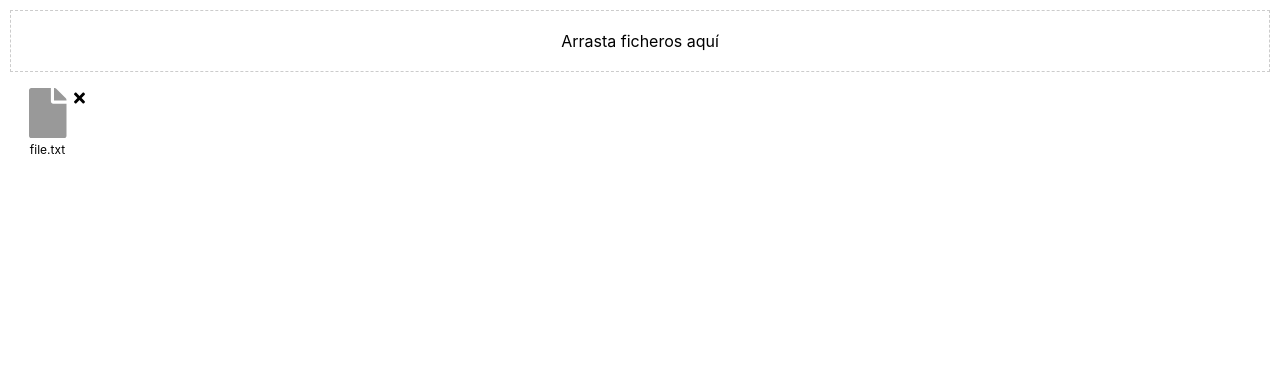
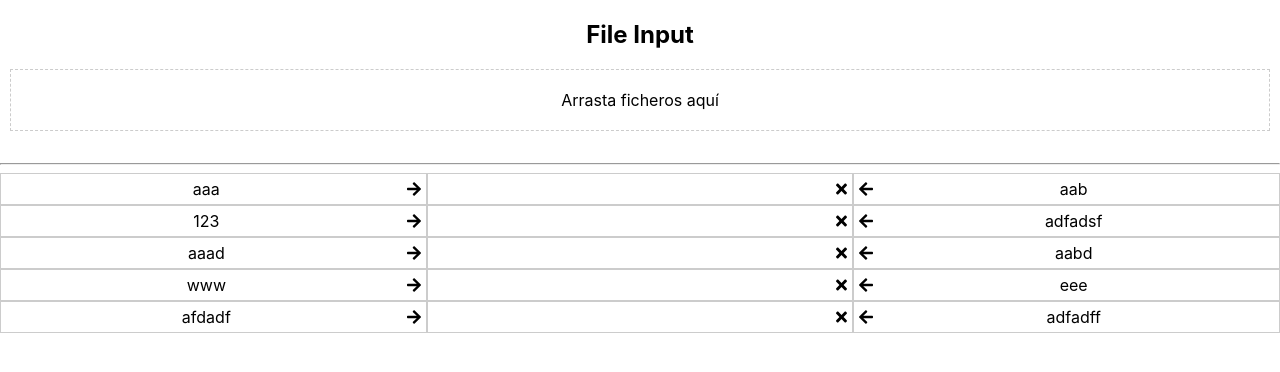
Before and after one commit to jesusgm/react-components, a React (Create React App) app: page / in a window 1280 px wide. Shown: the top 372 px of the page. Built offline with nearby package versions, Linux system fonts and the light colour scheme.

Commit message:
Se añade componente de resolución de conflictos

```diff
--- a/package.json
+++ b/package.json
@@ -10,7 +10,9 @@
     "npm": "^6.8.0",
     "react": "^16.8.2",
     "react-dom": "^16.8.2",
-    "react-scripts": "2.1.5"
+    "react-imask": "^4.1.5",
+    "react-scripts": "2.1.5",
+    "react-text-mask": "^5.4.3"
   },
   "scripts": {
     "start": "react-scripts start",
--- a/src/App.js
+++ b/src/App.js
@@ -1,22 +1,67 @@
 import React, { Component } from "react";
 import { library } from "@fortawesome/fontawesome-svg-core";
-import { faFile, faTimes } from "@fortawesome/free-solid-svg-icons";
+import {
+  faFile,
+  faTimes,
+  faArrowRight,
+  faArrowLeft
+} from "@fortawesome/free-solid-svg-icons";
 
 import "./App.css";
 
 import FileInput from "./components/fileInput";
+import ConflictsResolver from "./components/conflictResolver";
 
 library.add(faFile);
 library.add(faTimes);
+library.add(faArrowRight);
+library.add(faArrowLeft);
 
 class App extends Component {
   render() {
     return (
       <div className="App">
+        <h2> File Input </h2>{" "}
         <FileInput
           name="upload-file"
           onChange={files => console.log(files)}
-          value={[{ name: "file.txt" }]}
+          value={
+            [
+              // {
+              //   name: "file.txt"
+              // }
+            ]
+          }
+        />
+        <hr />
+        <ConflictsResolver
+          conflicts={[
+            {
+              id: 1,
+              local: "aaa",
+              remote: "aab"
+            },
+            {
+              id: 2,
+              local: "123",
+              remote: "adfadsf"
+            },
+            {
+              id: 3,
+              local: "aaad",
+              remote: "aabd"
+            },
+            {
+              id: 4,
+              local: "www",
+              remote: "eee"
+            },
+            {
+              id: 5,
+              local: "afdadf",
+              remote: "adfadff"
+            }
+          ]}
         />
       </div>
     );
--- /dev/null
+++ b/src/components/conflictResolver/components/conflictItem.jsx
@@ -0,0 +1,35 @@
+import React, { Component } from "react";
+import { FontAwesomeIcon } from "@fortawesome/react-fontawesome";
+
+import "./styles.css";
+
+class ConflictItem extends Component {
+  render() {
+    const { data, resolve, result } = this.props;
+
+    return (
+      <div className="conflict-item">
+        <div className="local">
+          <span className="data">{data.local}</span>
+          <span className="icon" onClick={() => resolve(data.id, data.local)}>
+            <FontAwesomeIcon icon="arrow-right" />
+          </span>
+        </div>
+        <div className="result">
+          <span className="data">{result}</span>
+          <span className="icon" onClick={() => resolve(data.id, "")}>
+            <FontAwesomeIcon icon="times" />
+          </span>
+        </div>
+        <div className="remote">
+          <span className="data">{data.remote}</span>
+          <span className="icon" onClick={() => resolve(data.id, data.remote)}>
+            <FontAwesomeIcon icon="arrow-left" />
+          </span>
+        </div>
+      </div>
+    );
+  }
+}
+
+export default ConflictItem;
--- /dev/null
+++ b/src/components/conflictResolver/components/styles.css
@@ -0,0 +1,25 @@
+.conflict-item {
+  display: flex;
+  flex-direction: row;
+
+}
+
+.conflict-item>div {
+  flex-grow: 1;
+  text-align: center;
+  border: 1px solid #ccc;
+  padding: 5px;
+  width: 33%;
+}
+
+.conflict-item .local .icon {
+  float: right;
+}
+
+.conflict-item .remote .icon {
+  float: left;
+}
+
+.conflict-item .result .icon {
+  float: right;
+}
--- /dev/null
+++ b/src/components/conflictResolver/index.jsx
@@ -0,0 +1,40 @@
+import React, { Component } from "react";
+import ConflictItem from "./components/conflictItem";
+
+class ConflictsResolver extends Component {
+  constructor(props) {
+    super(props);
+
+    this.state = {
+      result: new Array(props.conflicts.length)
+    };
+  }
+
+  render() {
+    const { conflicts } = this.props;
+    const { result } = this.state;
+
+    return (
+      <div className="conflict-resolver">
+        {conflicts.map(conflict => (
+          <ConflictItem
+            key={conflict.id}
+            data={conflict}
+            result={result[conflict.id]}
+            resolve={(id, data) => {
+              let newResult = result;
+              console.log(conflicts);
+              console.log(newResult);
+              result[id] = data;
+              this.setState({
+                result: newResult
+              });
+            }}
+          />
+        ))}
+      </div>
+    );
+  }
+}
+
+export default ConflictsResolver;
```
Also changed, not shown: 1 other file (tests, documents, lock files or other folders).
